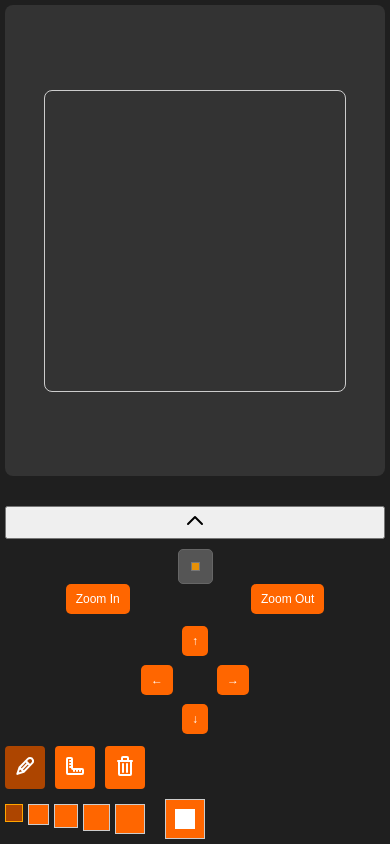
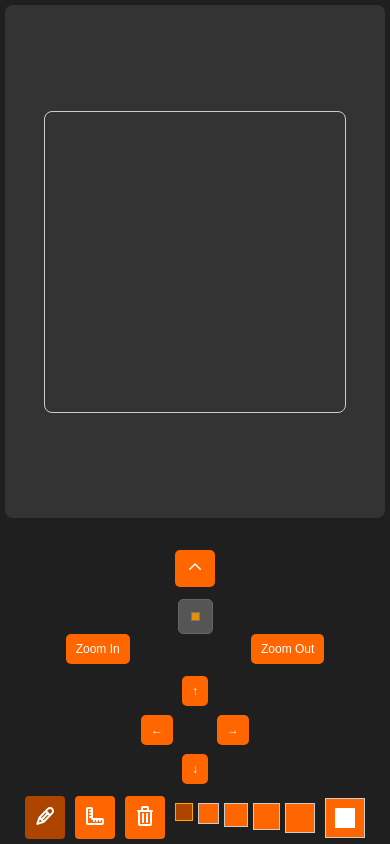
Before and after one commit to Pablog44/artepixelador, a React (Create React App) app: page /artepixelador/rejilla in a window 390 px wide. Built offline with nearby package versions, Linux system fonts and the light colour scheme.

Commit message:
mas mejoras UX
-mas mejoras UX

```diff
--- a/src/components/Controls.js
+++ b/src/components/Controls.js
@@ -224,20 +224,21 @@ function Controls({ page }) {
         setSelectedFrameIndex={setSelectedFrameIndex}
       />
 
+      {/* Contenedor para centrar el botón de menú en móviles */}
       {isMobile && (
+        <div style={{ display: 'flex', justifyContent: 'center', marginBottom: '10px' }}>
           <button
-          className="menu-button"
+            className="button"
             onClick={() => setMenuOpen(!menuOpen)}
-          style={{ marginBottom: '10px' }}
+            style={{ width: 40 }}
           >
             {menuOpen ? (
               // SVG para cerrar menú
               <svg
-              className="w-6 h-6 text-gray-800 dark:text-white"
                 aria-hidden="true"
                 xmlns="http://www.w3.org/2000/svg"
-              width="24"
-              height="24"
+                width="18"
+                height="18"
                 fill="none"
                 viewBox="0 0 24 24"
               >
@@ -252,11 +253,10 @@ function Controls({ page }) {
             ) : (
               // SVG para abrir menú
               <svg
-              className="w-6 h-6 text-gray-800 dark:text-white"
                 aria-hidden="true"
                 xmlns="http://www.w3.org/2000/svg"
-              width="24"
-              height="24"
+                width="18"
+                height="18"
                 fill="none"
                 viewBox="0 0 24 24"
               >
@@ -270,6 +270,7 @@ function Controls({ page }) {
               </svg>
             )}
           </button>
+        </div>
       )}
 
       {/* Renderizado según si es vista de escritorio o móvil */}
@@ -359,6 +360,7 @@ function Controls({ page }) {
           </div>
 
           <ToolControls
+            isMobile={false}
             tool={tool}
             setTool={setTool}
             brushSize={brushSize}
@@ -368,7 +370,8 @@ function Controls({ page }) {
           />
         </div>
       ) : (
-        // Vista móvil: se muestran todos los controles si el menú está abierto, o una versión mínima
+        // Vista móvil: si el menú está abierto se muestran todos los controles;
+        // en la vista mínima se muestran solo algunos y los ToolControls se disponen horizontalmente.
         menuOpen ? (
           <div className="controls">
             <div className="controls-group">
@@ -448,6 +451,7 @@ function Controls({ page }) {
               </button>
             </div>
             <ToolControls
+              isMobile={true}
               tool={tool}
               setTool={setTool}
               brushSize={brushSize}
@@ -476,8 +480,7 @@ function Controls({ page }) {
                 display: 'grid',
                 gridTemplateAreas: `" . up ."
                                     "left . right"
-                                    " . down ."`
-                ,
+                                    " . down ."`,
                 gridGap: '5px',
                 justifyContent: 'center',
                 alignItems: 'center',
@@ -498,6 +501,7 @@ function Controls({ page }) {
               </button>
             </div>
             <ToolControls
+              isMobile={true}
               tool={tool}
               setTool={setTool}
               brushSize={brushSize}
--- a/src/components/ToolControls.js
+++ b/src/components/ToolControls.js
@@ -1,9 +1,33 @@
 // components/ToolControls.js
 import React from 'react';
 
-const ToolControls = ({ tool, setTool, brushSize, setBrushSize, brushShape, setBrushShape }) => {
+const ToolControls = ({
+  tool,
+  setTool,
+  brushSize,
+  setBrushSize,
+  brushShape,
+  setBrushShape,
+  isMobile
+}) => {
+  // Para dispositivos móviles: layout horizontal; en desktop se usa el layout por defecto (dos filas)
+  const containerStyle = isMobile
+    ? {
+        display: 'flex',
+        flexDirection: 'row',
+        gap: '10px',
+        alignItems: 'center',
+        justifyContent: 'center'
+      }
+    : {
+        display: 'flex',
+        flexDirection: 'column',
+        gap: '10px'
+      };
+
   return (
-    <div className="tool-controls">
+    <div className="tool-controls" style={containerStyle}>
+      {/* Grupo de herramientas: pincel, línea, borrador */}
       <div style={{ display: 'flex', gap: '10px', alignItems: 'center' }}>
         <button
           onClick={() => setTool('brush')}
@@ -99,8 +123,8 @@ const ToolControls = ({ tool, setTool, brushSize, setBrushSize, brushShape, setB
           </svg>
         </button>
       </div>
-      <div style={{ marginTop: '10px', display: 'flex', gap: '20px', alignItems: 'center' }}>
-        <div>
+      {/* Grupo de selectores de tamaño y forma */}
+      <div style={{ display: 'flex', gap: '10px', alignItems: 'center' }}>
         <div style={{ display: 'flex', gap: '5px' }}>
           {[1, 2, 3, 4, 5].map((size) => (
             <button
@@ -109,8 +133,8 @@ const ToolControls = ({ tool, setTool, brushSize, setBrushSize, brushShape, setB
               className="tooltip-button"
               data-tooltip={`${size}x${size}`}
               style={{
-                  width: `${15 + (size + size + size)}px`,
-                  height: `${15 + (size + size + size)}px`,
+                width: `${15 + size * 3}px`,
+                height: `${15 + size * 3}px`,
                 background: brushSize === size ? '#ad4500' : '#ff6600',
                 border: brushSize === size ? '1px solid orange' : '1px solid #ccc',
                 padding: 0,
@@ -121,8 +145,6 @@ const ToolControls = ({ tool, setTool, brushSize, setBrushSize, brushShape, setB
             ></button>
           ))}
         </div>
-        </div>
-        <div>
         <button
           onClick={() => setBrushShape(brushShape === 'circle' ? 'square' : 'circle')}
           className="tooltip-button"
@@ -149,7 +171,6 @@ const ToolControls = ({ tool, setTool, brushSize, setBrushSize, brushShape, setB
         </button>
       </div>
     </div>
-    </div>
   );
 };
 
```
Lines whose indentation alone changed are shown as unchanged.
